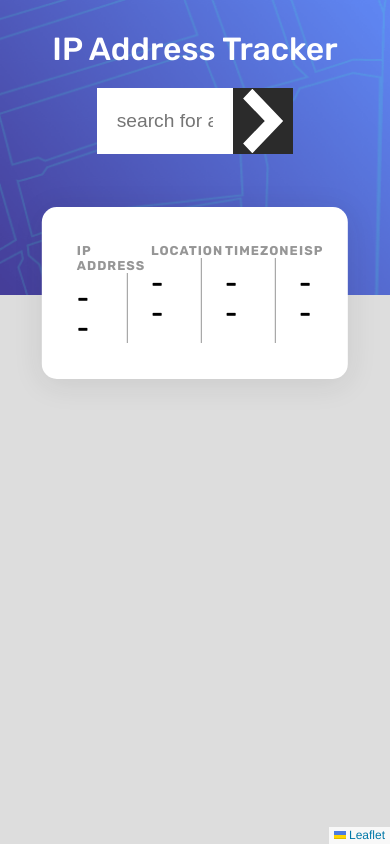
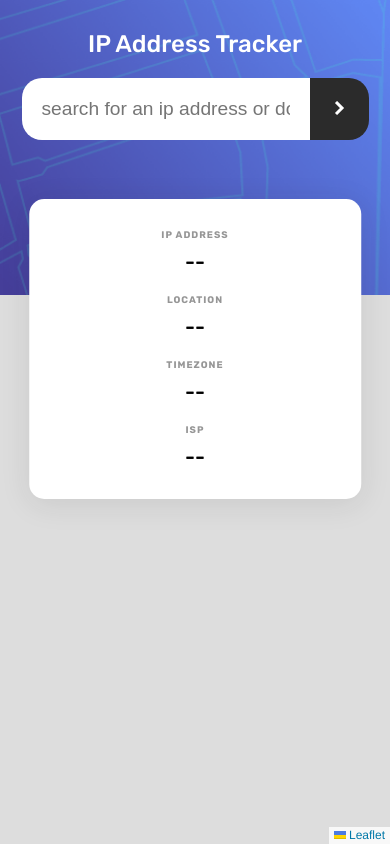
Before and after one commit to pirarku/FE_MAP, a plain HTML site: page index.html in a window 390 px wide. Drawn offline with nearby package versions, Linux system fonts and the light colour scheme.

Commit message:
some changes

```diff
--- a/index.html
+++ b/index.html
@@ -47,7 +47,7 @@
     <div id="bg">
       <picture>
         <source media="(max-width:400px )" srcset="./images/pattern-bg-mobile.png">
-        <img src="./images/pattern-bg-desktop.png" alt="image">
+        <img  id="img" src="./images/pattern-bg-desktop.png" alt="image">
       </picture>
       <div id="map"></div>
     </div>
--- a/style.css
+++ b/style.css
@@ -13,7 +13,7 @@ body {
     font-family: 'Rubik', sans-serif;
 }
 
-img {
+#img {
     width: 100%;
     height: 100%;
 }
@@ -78,6 +78,7 @@ img {
 
 #data {
     position: absolute;
+
     display: flex;
     top: 21vh;
     left: 50%;
@@ -94,7 +95,6 @@ img {
     flex-direction: column;
     width: 19vw;
     padding: 0px 0px 0px 30px ;
-
 }
 
 
@@ -109,12 +109,57 @@ img {
 .d-data {
     display: flex;
     font-weight: 500;
+    overflow-wrap: break-word;
     height: 100%;
+    width: 100%;
     padding-top: 10px;
-    padding-right: 50px;
+    /* padding-right: 50px; */
     border-right: 1px solid var(--Dark-Gray);
 }
 
 .d-con:last-child > .d-data {
     border: none;
 }
+
+@media only screen and (max-width: 1200px) {
+    .d-con {
+        width: 24vw;
+    }
+
+}
+
+@media only screen and (max-width: 900px) {
+    .title {
+        font-size: 1.5rem;
+    }
+
+    #ip-address {
+        width: 85%;
+    }
+
+    #data {
+        top: 20vh;
+        flex-direction: column;
+        width: 85%;
+        padding: 20px;
+    }
+
+    .d-con {
+        width: 100%;
+        padding: 10px 30px;
+        align-items: center;
+    }
+
+    .d-label {
+        font-size: .6rem;
+    }
+
+    .d-data {
+        font-size: 1.3rem;
+        padding-right: 0px;
+        width: 100%;
+        display: block;
+        border: none;
+        text-align: center;
+    }
+}
```
